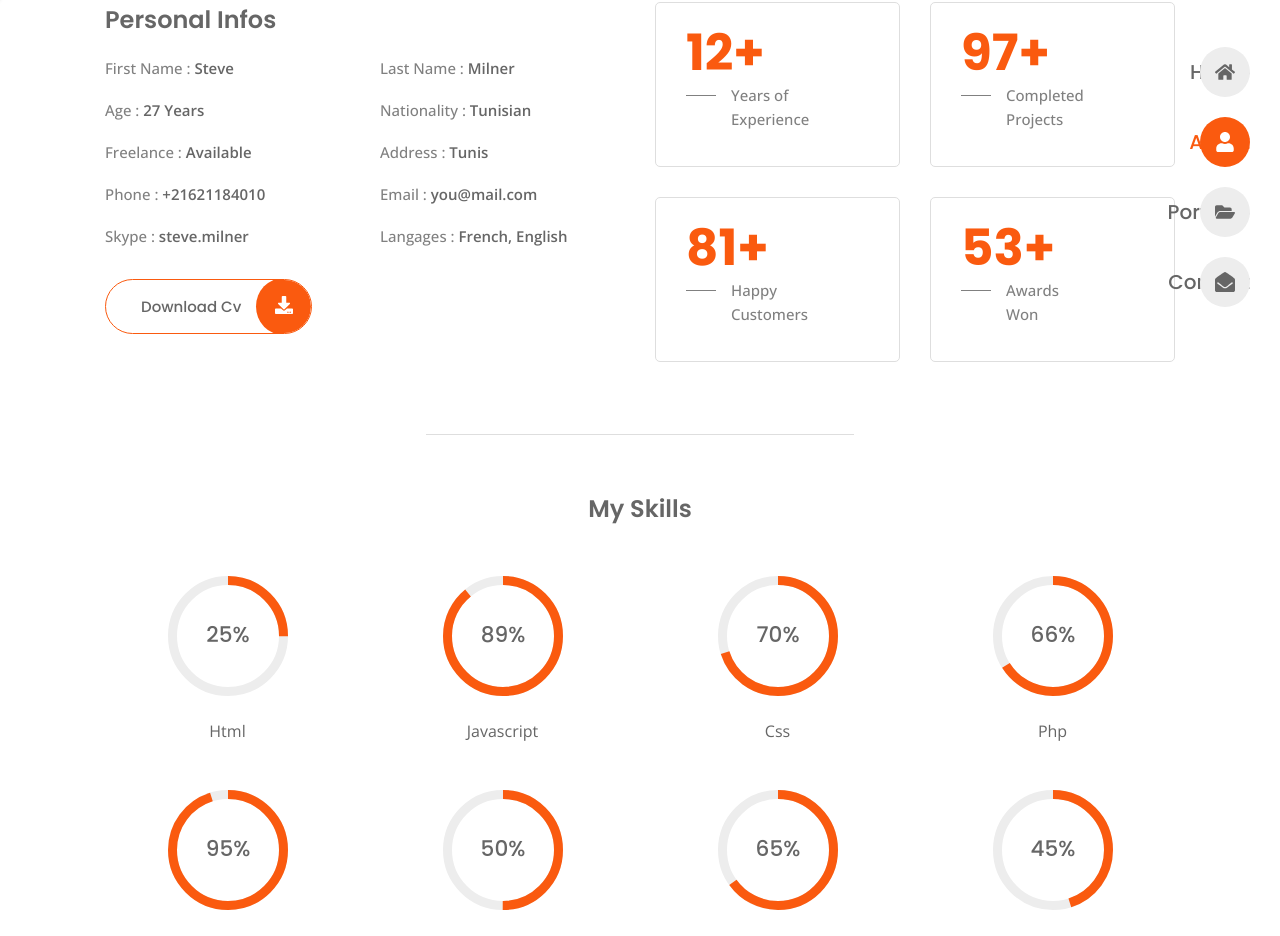
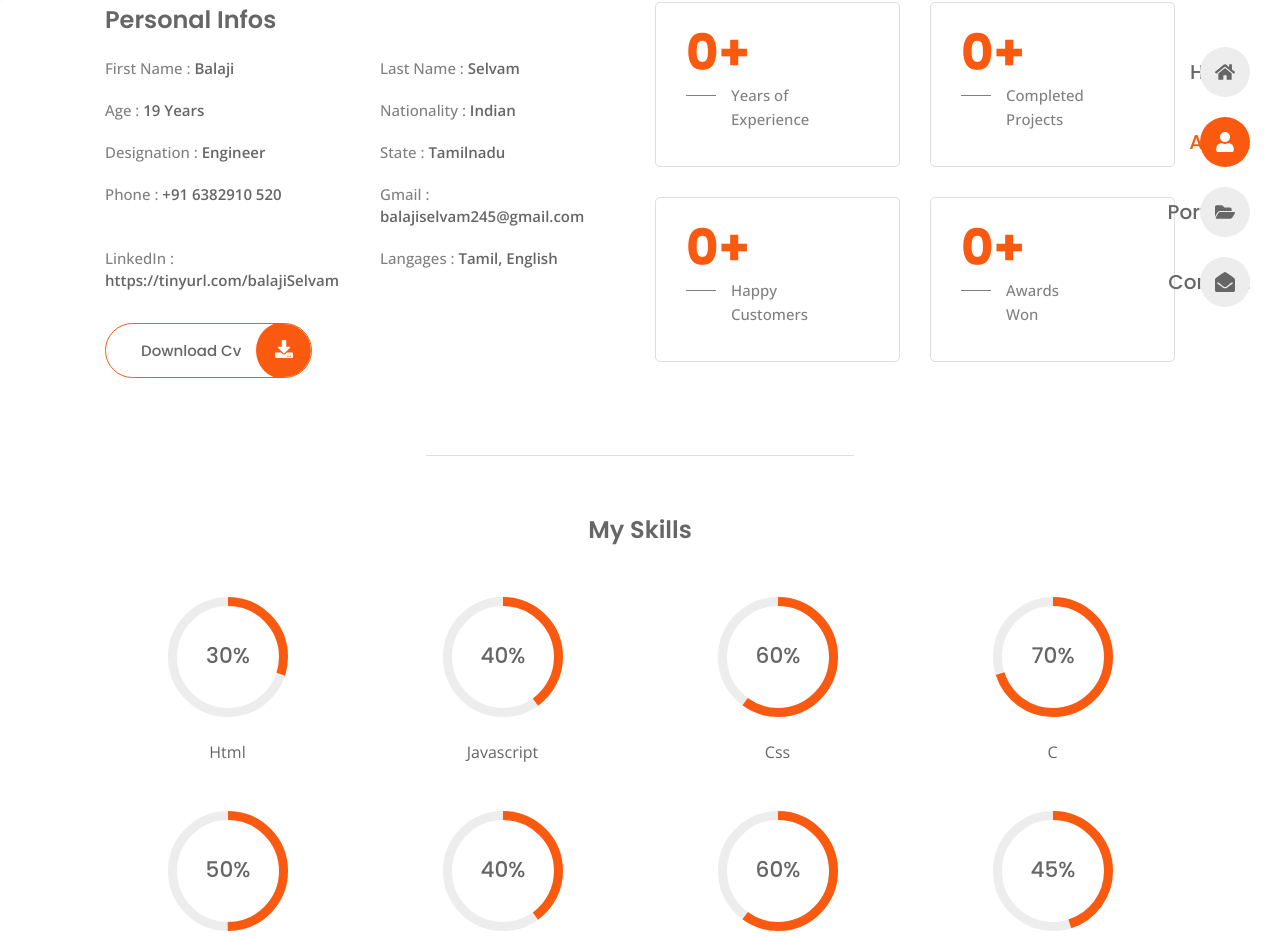
Before and after one commit to BalajiiSelvam/MyProfile, a React (Vite) app: page /about in a window 1280 px wide. Shown: the part 223-1159 px from the top of the page. Built offline with nearby package versions, Linux system fonts and the light colour scheme.

Commit message:
Cv Updated

```diff
--- a/src/data.jsx
+++ b/src/data.jsx
@@ -61,86 +61,86 @@ export const personalInfo = [
   {
     id: 1,
     title: 'First Name : ',
-    description: 'Steve',
+    description: 'Balaji',
   },
 
   {
     id: 2,
     title: 'Last Name : ',
-    description: 'Milner',
+    description: 'Selvam',
   },
 
   {
     id: 3,
     title: 'Age : ',
-    description: '27 Years',
+    description: '19 Years',
   },
 
   {
     id: 4,
     title: 'Nationality : ',
-    description: 'Tunisian',
+    description: 'Indian',
   },
 
   {
     id: 5,
-    title: 'Freelance : ',
-    description: 'Available',
+    title: 'Designation : ',
+    description: 'Engineer',
   },
 
   {
     id: 6,
-    title: 'Address : ',
-    description: 'Tunis',
+    title: 'State : ',
+    description: 'Tamilnadu',
   },
 
   {
     id: 7,
     title: 'Phone : ',
-    description: '+21621184010',
+    description: '+91 6382910 520',
   },
 
   {
     id: 8,
-    title: 'Email : ',
-    description: 'you@mail.com',
+    title: 'Gmail : ',
+    description: 'balajiselvam245@gmail.com',
   },
 
   {
     id: 9,
-    title: 'Skype : ',
-    description: 'steve.milner',
+    title: 'LinkedIn : ',
+    description: 'https://tinyurl.com/balajiSelvam',
   },
 
   {
     id: 10,
     title: 'Langages : ',
-    description: 'French, English',
+    description: 'Tamil, English',
   },
 ];
 
 export const stats = [
   {
     id: 1,
-    no: '12+',
+    no: '0+',
     title: 'Years of <br /> Experience',
   },
 
   {
     id: 2,
-    no: '97+',
+    no: '0+',
     title: 'Completed <br /> Projects',
   },
 
   {
     id: 3,
-    no: '81+',
+    no: '0+',
     title: 'Happy <br /> Customers',
   },
 
   {
     id: 4,
-    no: '53+',
+    no: '0+',
     title: ' Awards <br /> Won',
   },
 ];
@@ -205,48 +205,48 @@ export const skills = [
   {
     id: 1,
     title: 'Html',
-    percentage: '25',
+    percentage: '30',
   },
 
   {
     id: 2,
     title: 'Javascript',
-    percentage: '89',
+    percentage: '40',
   },
 
   {
     id: 3,
     title: 'Css',
+    percentage: '60',
+  },
+
+  {
+    id: 4,
+    title: 'C',
     percentage: '70',
   },
 
   {
-    id: 4,
-    title: 'Php',
-    percentage: '66',
-  },
-
-  {
     id: 5,
-    title: 'Wordpress',
-    percentage: '95',
+    title: 'Python',
+    percentage: '50',
   },
 
   {
     id: 6,
-    title: 'Jquery',
-    percentage: '50',
+    title: 'React',
+    percentage: '40',
   },
 
   {
     id: 7,
-    title: 'Angular',
-    percentage: '65',
+    title: 'SQL',
+    percentage: '60',
   },
 
   {
     id: 8,
-    title: 'React',
+    title: 'Flutter',
     percentage: '45',
   },
 ];
--- a/src/pages/about/About.jsx
+++ b/src/pages/about/About.jsx
@@ -2,7 +2,7 @@ import React from 'react'
 import Info from '../../components/info'
 import Stats from '../../components/stats'
 import {FaDownload} from 'react-icons/fa';
-import CV from "../../assets/steve-Cv.pdf";
+import CV from "../../assets/bala-Cv.pdf";
 import Skills from '../../components/skills';
 import {resume} from '../../data';
 import ResumeItem from '../../components/ResumeItem'
```
Also changed, not shown: 1 other file (tests, documents, lock files or other folders).
